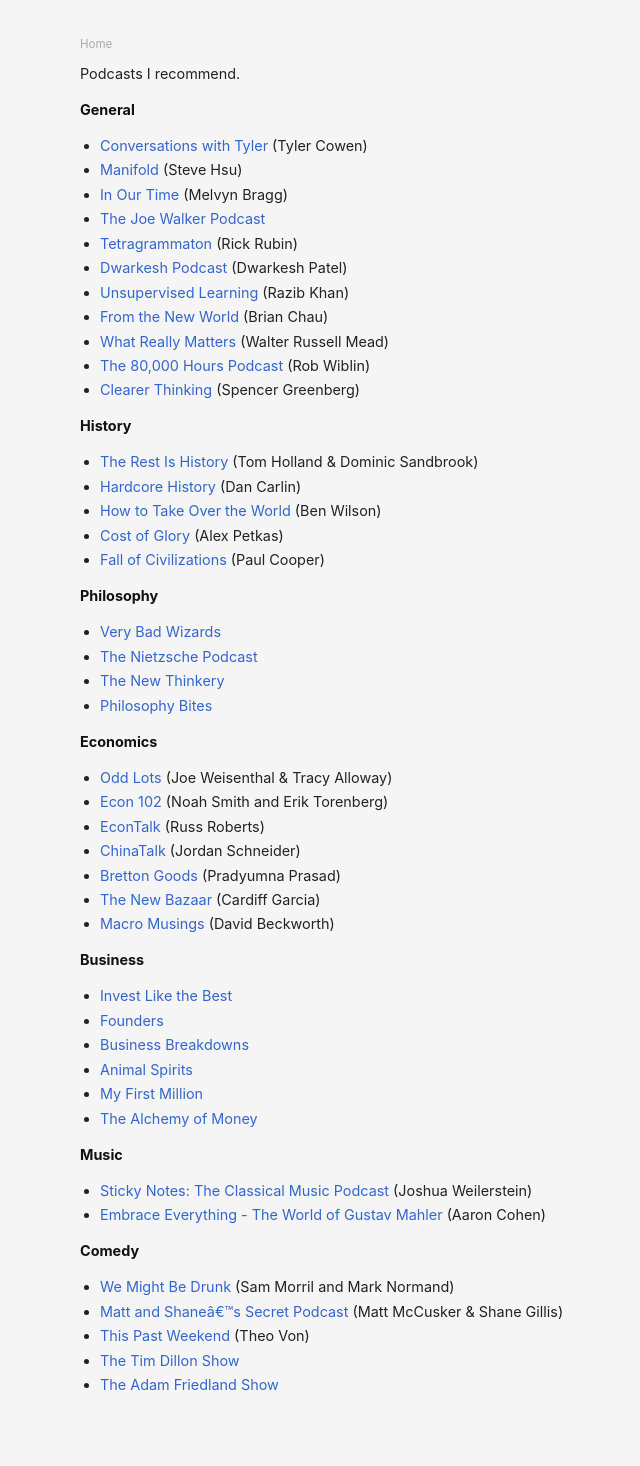
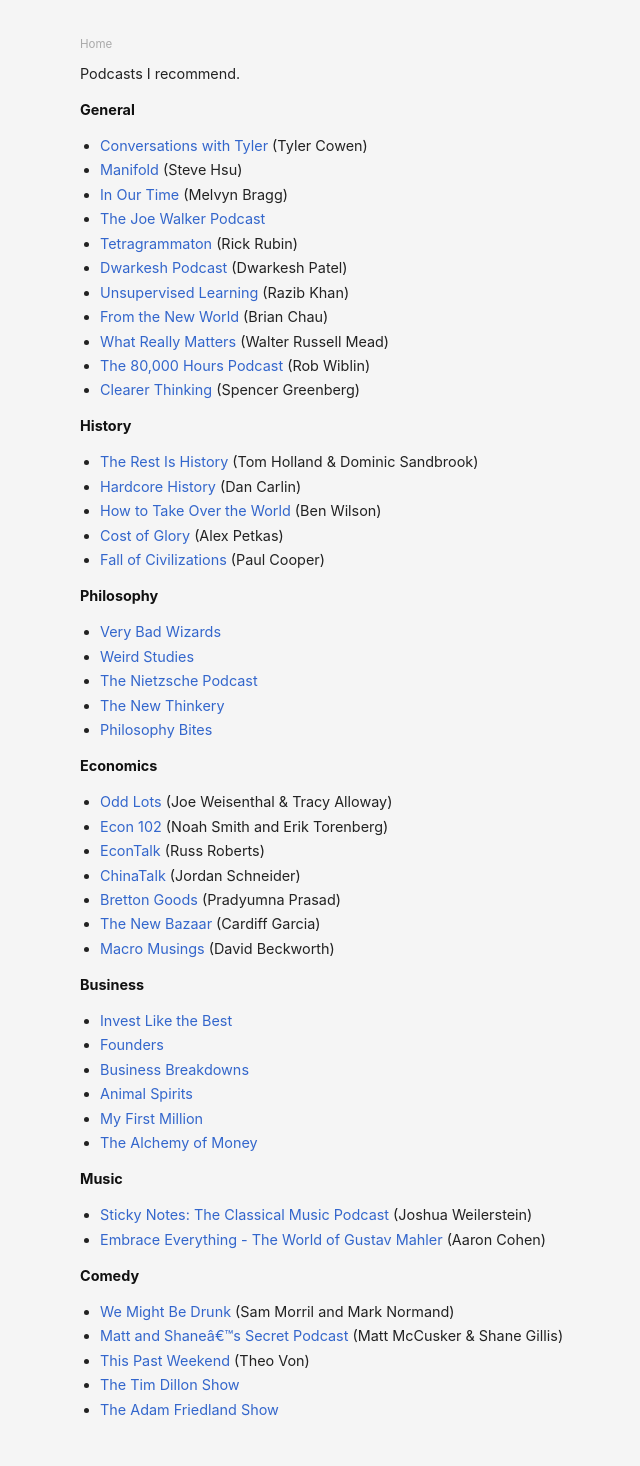
Before and after one commit to danschlz/danschulz.github.io, a Jekyll site: the page built from podcasts.md, in a window 1280 px wide. Shown: the whole page, without its empty margins (280-920 px from the left). Built offline with Jekyll 4.4.1, drawn with Linux system fonts in a browser that asks for light colours; before the commit the page ends 1442 px from its top, so only the background shows below that.

Commit message:
Update podcasts.md

```diff
--- a/podcasts.md
+++ b/podcasts.md
@@ -27,6 +27,7 @@ Podcasts I recommend.
 
 **Philosophy**
 - [Very Bad Wizards](https://sites.libsyn.com/474285/site)
+- [Weird Studies](https://www.weirdstudies.com/)
 - [The Nietzsche Podcast](https://www.patreon.com/untimelyreflections)
 - [The New Thinkery](https://thenewthinkery.libsyn.com/website)
 - [Philosophy Bites](http://www.philosophybites.com/)
```
